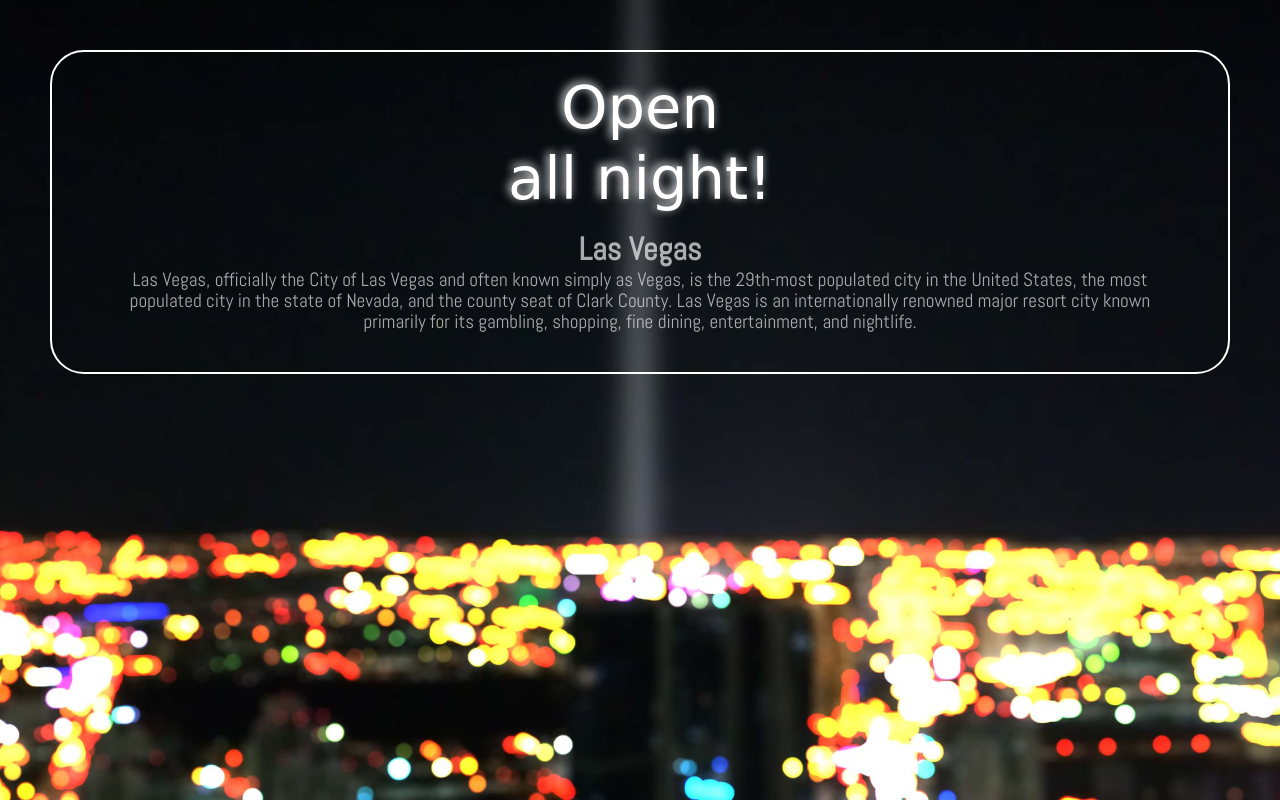
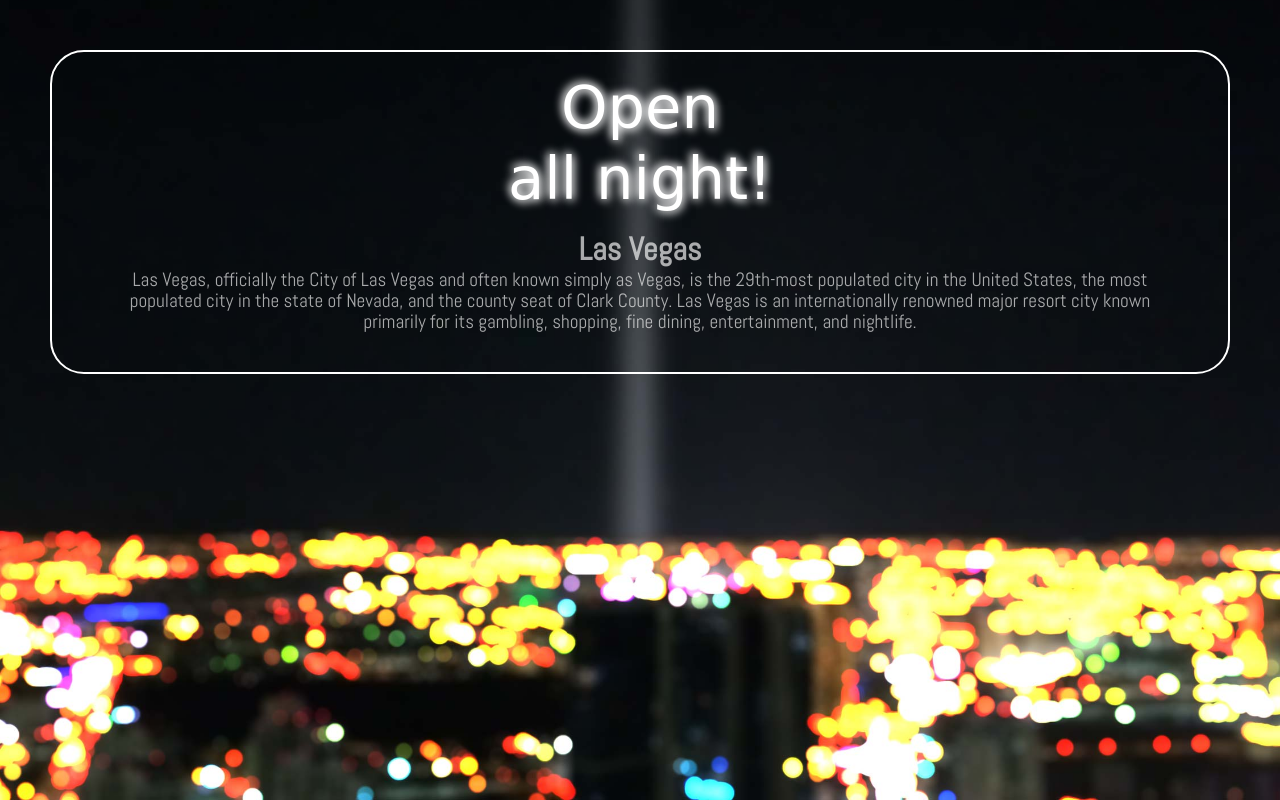
Before and after one commit to WebDevTuts/css_shorts_07_a_glowing_property, a plain HTML site: page index.html in a window 1280 px wide. Drawn offline with Linux system fonts and the light colour scheme; a web font is replaced by a local one.

Commit message:
Add second text shadow to title text

```diff
--- a/style.css
+++ b/style.css
@@ -27,5 +27,8 @@ h1 {
 }
 
 .neon_text {
-  text-shadow: -2px -2px 10px #fff;
+  text-shadow:
+    -2px -2px 10px #fff,
+    2px 2px 10px #fff
+    ;
 }
```
